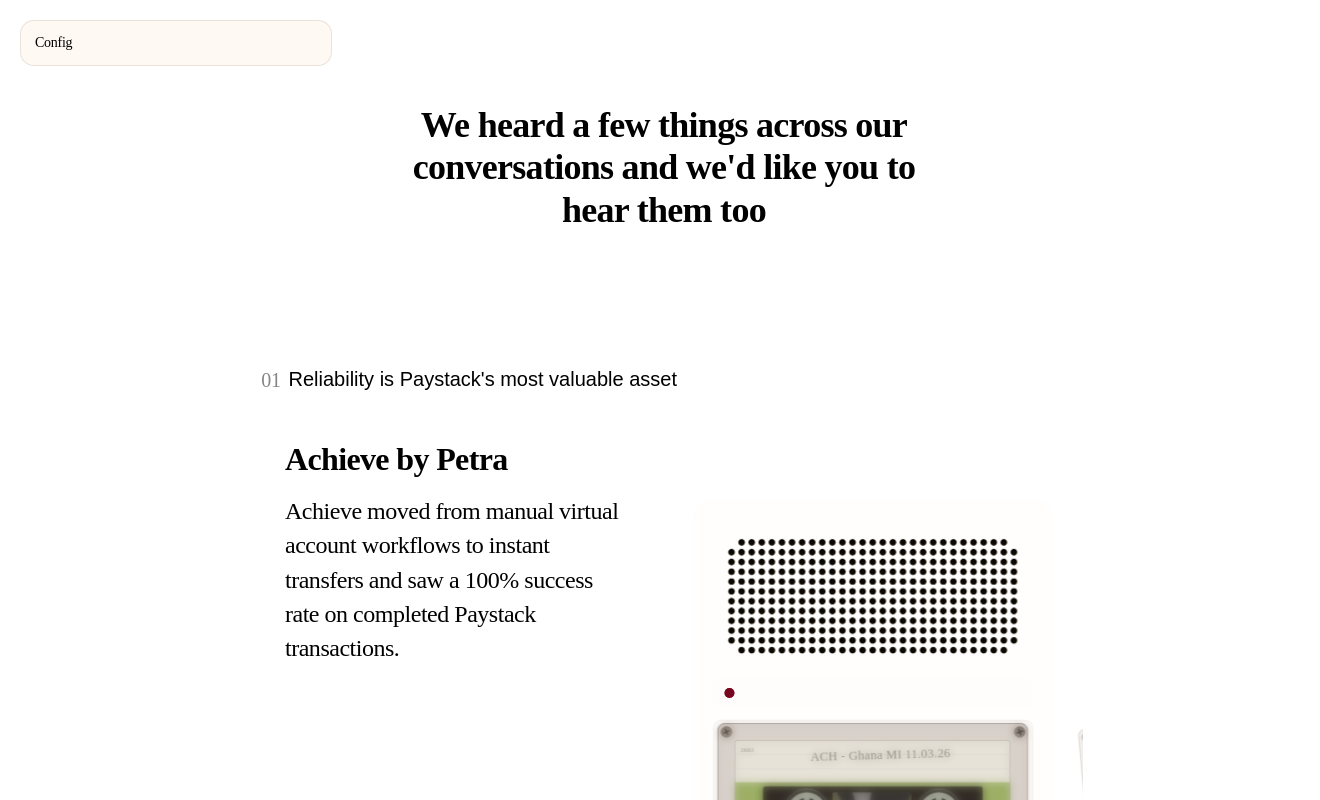
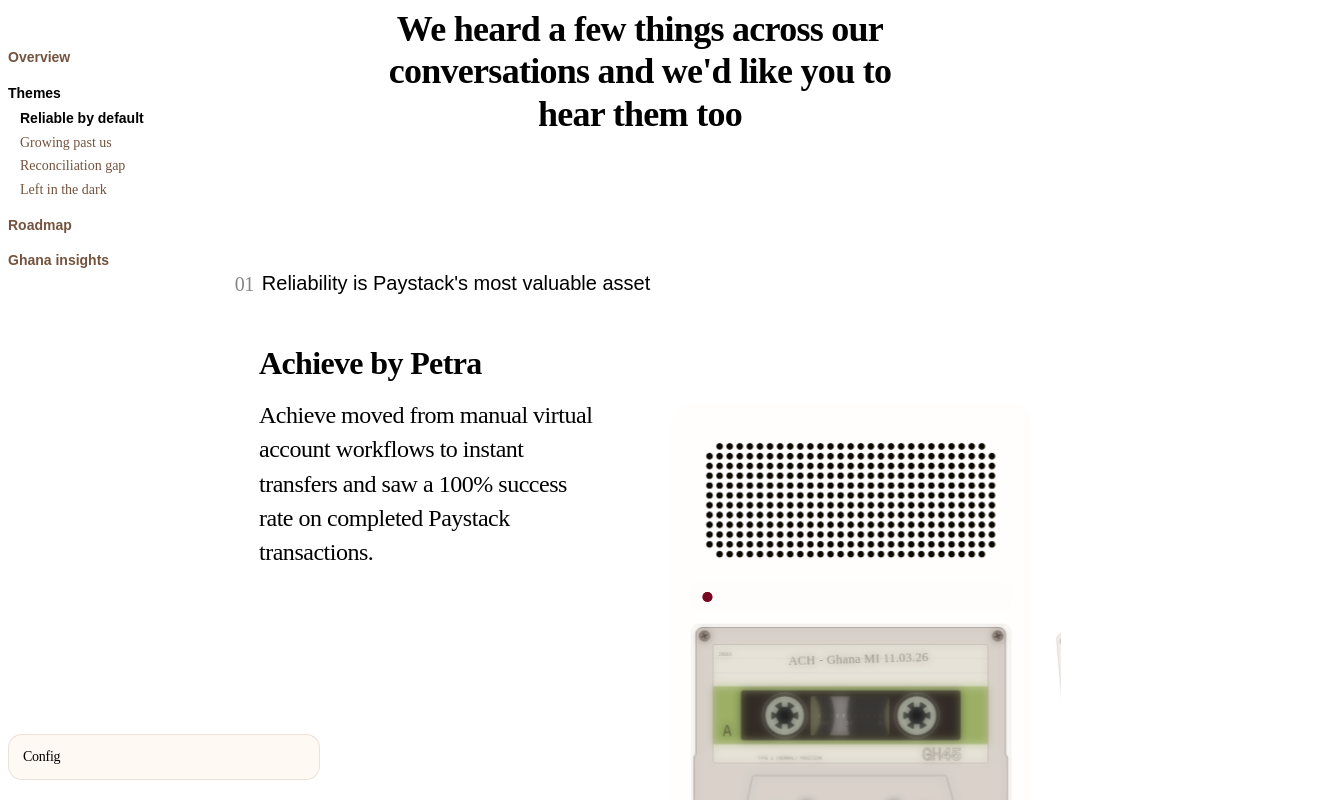
Before and after one commit to oye-paystack/ghana-interviews-theme-preview, a React (Vite) app: page / in a window 1280 px wide. Shown: the top 800 px of the page, 1320 px wide, since content can reach past the window. Built offline with nearby package versions, Linux system fonts and the light colour scheme; the HTML template or start-up script is replaced by a standard one.

Commit message:
Add section side navigation layout

```diff
--- a/src/App.jsx
+++ b/src/App.jsx
@@ -1,10 +1,12 @@
 import AppShell from "./app/AppShell";
+import SectionSideNav from "./app/SectionSideNav";
 import { themeShowcaseMerchants, themeShowcaseTheme } from "./data/themeShowcase";
 import ThemeShowcaseSection from "./features/theme-showcase/ThemeShowcaseSection";
 
 function App() {
   return (
     <AppShell>
+      <SectionSideNav />
       <ThemeShowcaseSection
         theme={themeShowcaseTheme}
         merchants={themeShowcaseMerchants}
--- /dev/null
+++ b/src/app/SectionSideNav.jsx
@@ -0,0 +1,113 @@
+import { useEffect, useMemo, useRef, useState } from "react";
+import { defaultSideNavItemId, sideNavGroups } from "../data/sideNav";
+import styles from "./SectionSideNav.module.css";
+
+const WHEEL_THRESHOLD = 90;
+const WHEEL_COOLDOWN_MS = 180;
+
+function clamp(value, min, max) {
+  return Math.min(Math.max(value, min), max);
+}
+
+function SectionSideNav() {
+  const flatItems = useMemo(
+    () => sideNavGroups.flatMap((group) => group.items.map((item) => ({ ...item, groupId: group.id }))),
+    [],
+  );
+  const [activeItemId, setActiveItemId] = useState(defaultSideNavItemId);
+  const wheelAccumulatorRef = useRef(0);
+  const lastStepAtRef = useRef(0);
+
+  useEffect(() => {
+    function stepActiveItem(direction) {
+      setActiveItemId((currentId) => {
+        const currentIndex = flatItems.findIndex((item) => item.id === currentId);
+        const safeIndex = currentIndex === -1 ? 0 : currentIndex;
+        const nextIndex = clamp(safeIndex + direction, 0, flatItems.length - 1);
+        return flatItems[nextIndex].id;
+      });
+    }
+
+    function onWheel(event) {
+      const maxScroll = Math.max(
+        0,
+        document.documentElement.scrollHeight - window.innerHeight,
+      );
+      const scrollY = window.scrollY || window.pageYOffset || 0;
+      const atTop = scrollY <= 1;
+      const atBottom = scrollY >= maxScroll - 1;
+      const noScrollablePage = maxScroll <= 1;
+      const shouldDriveActiveItem =
+        noScrollablePage || (event.deltaY < 0 && atTop) || (event.deltaY > 0 && atBottom);
+
+      if (!shouldDriveActiveItem) {
+        wheelAccumulatorRef.current = 0;
+        return;
+      }
+
+      wheelAccumulatorRef.current += event.deltaY;
+
+      if (Math.abs(wheelAccumulatorRef.current) < WHEEL_THRESHOLD) {
+        return;
+      }
+
+      const now = Date.now();
+      if (now - lastStepAtRef.current < WHEEL_COOLDOWN_MS) {
+        return;
+      }
+
+      const direction = wheelAccumulatorRef.current > 0 ? 1 : -1;
+      stepActiveItem(direction);
+      wheelAccumulatorRef.current = 0;
+      lastStepAtRef.current = now;
+    }
+
+    window.addEventListener("wheel", onWheel, { passive: true });
+
+    return () => {
+      window.removeEventListener("wheel", onWheel);
+    };
+  }, [flatItems]);
+
+  return (
+    <nav className={styles.nav} aria-label="Site sections">
+      {sideNavGroups.map((group) => {
+        const groupIsActive = group.items.some((item) => item.id === activeItemId);
+
+        return (
+          <section className={styles.group} key={group.id}>
+            <button
+              type="button"
+              className={`${styles.groupLabel} ${groupIsActive ? styles.groupLabelActive : ""}`}
+              onClick={() => setActiveItemId(group.items[0].id)}
+            >
+              {group.label}
+            </button>
+
+            {groupIsActive ? (
+              <div className={styles.groupItems}>
+                {group.items.map((item) => {
+                  const isActive = item.id === activeItemId;
+
+                  return (
+                    <button
+                      key={item.id}
+                      type="button"
+                      className={`${styles.item} ${isActive ? styles.itemActive : ""}`}
+                      aria-current={isActive ? "true" : undefined}
+                      onClick={() => setActiveItemId(item.id)}
+                    >
+                      {item.label}
+                    </button>
+                  );
+                })}
+              </div>
+            ) : null}
+          </section>
+        );
+      })}
+    </nav>
+  );
+}
+
+export default SectionSideNav;
--- /dev/null
+++ b/src/app/SectionSideNav.module.css
@@ -0,0 +1,67 @@
+.nav {
+  position: fixed;
+  top: 48px;
+  left: var(--desktop-grid-start-x);
+  z-index: 20;
+  display: flex;
+  flex-direction: column;
+  gap: 16px;
+  width: var(--desktop-nav-rail-width);
+}
+
+.group {
+  display: flex;
+  flex-direction: column;
+  gap: 6px;
+}
+
+.groupLabel {
+  margin: 0;
+  padding: 0;
+  border: 0;
+  background: transparent;
+  color: #74543f;
+  cursor: pointer;
+  font-family: "PP Mori Semibold", sans-serif;
+  font-size: 14px;
+  font-weight: 600;
+  line-height: 1.4;
+  text-align: left;
+}
+
+.groupLabelActive {
+  color: var(--title);
+}
+
+.groupItems {
+  display: flex;
+  flex-direction: column;
+  align-items: flex-start;
+  gap: 4px;
+  padding-left: 12px;
+}
+
+.item {
+  padding: 0;
+  border: 0;
+  background: transparent;
+  color: #74543f;
+  cursor: pointer;
+  font-family: var(--font-body);
+  font-size: 14px;
+  font-weight: 400;
+  line-height: 1.4;
+  text-align: left;
+}
+
+.itemActive {
+  color: var(--title);
+  font-family: "PP Mori Semibold", sans-serif;
+  font-weight: 600;
+}
+
+@media (max-width: 1180px) {
+  .nav {
+    display: none;
+  }
+}
--- /dev/null
+++ b/src/data/sideNav.js
@@ -0,0 +1,39 @@
+export const sideNavGroups = [
+  {
+    id: "overview",
+    label: "Overview",
+    items: [
+      { id: "what-we-did", label: "What we did" },
+      { id: "why", label: "Why" },
+      { id: "who-we-spoke-to", label: "Who we spoke to" },
+    ],
+  },
+  {
+    id: "themes",
+    label: "Themes",
+    items: [
+      { id: "reliable-by-default", label: "Reliable by default" },
+      { id: "growing-past-us", label: "Growing past us" },
+      { id: "reconciliation-gap", label: "Reconciliation gap" },
+      { id: "left-in-the-dark", label: "Left in the dark" },
+    ],
+  },
+  {
+    id: "roadmap",
+    label: "Roadmap",
+    items: [{ id: "whats-next", label: "What's next" }],
+  },
+  {
+    id: "ghana-insights",
+    label: "Ghana insights",
+    items: [
+      { id: "only-in-ghana", label: "Only in Ghana" },
+      { id: "its-personal", label: "It's personal" },
+      { id: "safer-on-paper", label: "Safer on paper" },
+      { id: "ussd-ceiling", label: "USSD ceiling" },
+      { id: "the-gaps-they-fill", label: "The gaps they fill" },
+    ],
+  },
+];
+
+export const defaultSideNavItemId = "reliable-by-default";
--- a/src/features/theme-showcase/ConfigPopover.module.css
+++ b/src/features/theme-showcase/ConfigPopover.module.css
@@ -1,9 +1,12 @@
 .popover {
   position: fixed;
-  top: 20px;
-  left: 20px;
+  bottom: 20px;
+  left: var(--desktop-grid-start-x);
   z-index: 30;
+  display: flex;
+  flex-direction: column-reverse;
   width: 310px;
+  overflow: hidden;
   border: 1px solid rgba(82, 56, 39, 0.12);
   border-radius: 14px;
   background: rgba(255, 249, 242, 0.88);
@@ -31,7 +34,18 @@
 }
 
 .body {
-  padding: 0 14px 14px;
+  max-height: min(60vh, 540px);
+  overflow: auto;
+  padding: 14px 14px 0;
+}
+
+.body::-webkit-scrollbar {
+  width: 8px;
+}
+
+.body::-webkit-scrollbar-thumb {
+  border-radius: 999px;
+  background: rgba(82, 56, 39, 0.2);
 }
 
 .group {
@@ -103,3 +117,9 @@
   font-family: var(--font-body);
   font-size: 13px;
 }
+
+@media (max-width: 1180px) {
+  .popover {
+    left: 20px;
+  }
+}
--- a/src/features/theme-showcase/ThemeShowcaseSection.jsx
+++ b/src/features/theme-showcase/ThemeShowcaseSection.jsx
@@ -61,6 +61,12 @@
       data-testid="theme-showcase-section"
       data-show-grid={showGridOverlay ? "true" : "false"}
     >
+      <div className={styles.gridOverlay} aria-hidden="true">
+        {Array.from({ length: 12 }).map((_, index) => (
+          <span className={styles.gridOverlayColumn} key={`grid-column-${index}`} />
+        ))}
+      </div>
+
       <h1 className={styles.heading} id={sectionHeadingId}>
         {theme.sectionHeading}
       </h1>
--- a/src/features/theme-showcase/ThemeShowcaseSection.module.css
+++ b/src/features/theme-showcase/ThemeShowcaseSection.module.css
@@ -3,47 +3,34 @@
   isolation: isolate;
   display: grid;
   grid-template-columns: repeat(12, minmax(0, 1fr));
-  column-gap: 16px;
-  width: min(100%, 1440px);
+  column-gap: var(--desktop-grid-gutter);
+  width: min(100%, var(--desktop-section-max-width));
   margin: 0 auto;
-  padding: 96px 24px 72px;
+  padding: 96px var(--desktop-section-padding-inline) 72px;
   --orbit-spacing: 360px;
 }
 
-.section::before {
-  content: "";
+.gridOverlay {
   position: absolute;
-  inset: 0 24px;
+  inset: 0 var(--desktop-section-padding-inline);
+  display: grid;
+  grid-template-columns: repeat(12, minmax(0, 1fr));
+  column-gap: var(--desktop-grid-gutter);
   pointer-events: none;
-  background-image:
-    linear-gradient(
-      to right,
-      rgba(255, 89, 89, 0.1) 0,
-      rgba(255, 89, 89, 0.1) calc((100% - 176px) / 12),
-      transparent calc((100% - 176px) / 12),
-      transparent calc(((100% - 176px) / 12) + 16px)
-    ),
-    linear-gradient(
-      to right,
-      rgba(255, 89, 89, 0.18) 0,
-      rgba(255, 89, 89, 0.18) 1px,
-      transparent 1px,
-      transparent calc((100% - 176px) / 12),
-      rgba(255, 89, 89, 0.18) calc((100% - 176px) / 12),
-      rgba(255, 89, 89, 0.18) calc(((100% - 176px) / 12) + 1px),
-      transparent calc(((100% - 176px) / 12) + 1px),
-      transparent calc(((100% - 176px) / 12) + 16px)
-    );
-  background-repeat: repeat-x;
-  background-size: calc(((100% - 176px) / 12) + 16px) 100%;
   mix-blend-mode: multiply;
   z-index: 3;
   opacity: 0;
   transition: opacity 140ms ease-out;
 }
 
-.section[data-show-grid="true"]::before {
+.section[data-show-grid="true"] .gridOverlay {
   opacity: 1;
+}
+
+.gridOverlayColumn {
+  min-width: 0;
+  background: rgba(255, 89, 89, 0.1);
+  border-inline: 1px solid rgba(255, 89, 89, 0.18);
 }
 
 .heading {
@@ -141,7 +128,7 @@
     padding-inline: 24px;
   }
 
-  .section::before {
+  .gridOverlay {
     display: none;
   }
 
--- a/src/styles/global.css
+++ b/src/styles/global.css
@@ -64,6 +64,25 @@
   --font-body: "PP Mori Regular", sans-serif;
   --font-display: "PP Monument Narrow", sans-serif;
   --scribble-font: "Bradley Hand", "Segoe Print", "Comic Sans MS", cursive;
+  --desktop-section-max-width: 1440px;
+  --desktop-section-padding-inline: 24px;
+  --desktop-grid-gutter: 16px;
+  --desktop-section-frame-width: min(100%, var(--desktop-section-max-width));
+  --desktop-grid-inner-width: calc(
+    var(--desktop-section-frame-width) - (var(--desktop-section-padding-inline) * 2)
+  );
+  --desktop-grid-column-width: calc(
+    (var(--desktop-grid-inner-width) - (var(--desktop-grid-gutter) * 11)) / 12
+  );
+  --desktop-section-offset-x: calc(
+    (100% - var(--desktop-section-frame-width)) / 2
+  );
+  --desktop-grid-start-x: calc(
+    var(--desktop-section-offset-x) + var(--desktop-section-padding-inline)
+  );
+  --desktop-nav-rail-width: calc(
+    (var(--desktop-grid-column-width) * 2) + var(--desktop-grid-gutter)
+  );
 }
 
 *,
```
Also changed, not shown: 1 other file (tests, documents, lock files or other folders).
